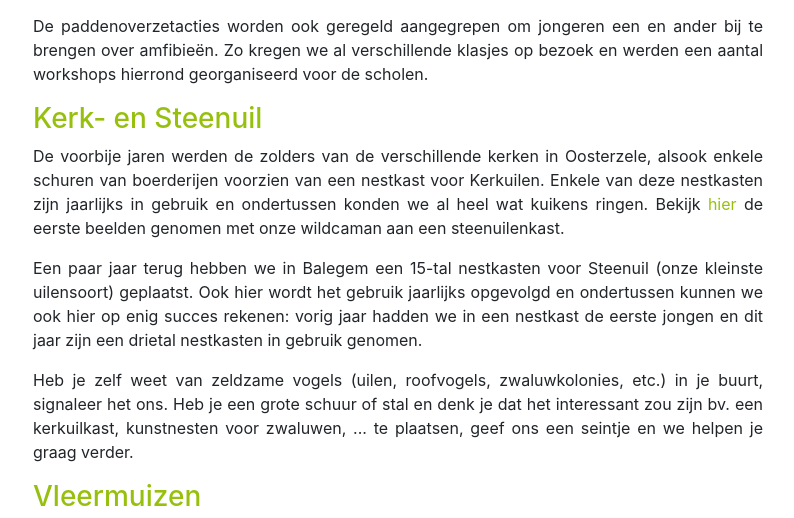
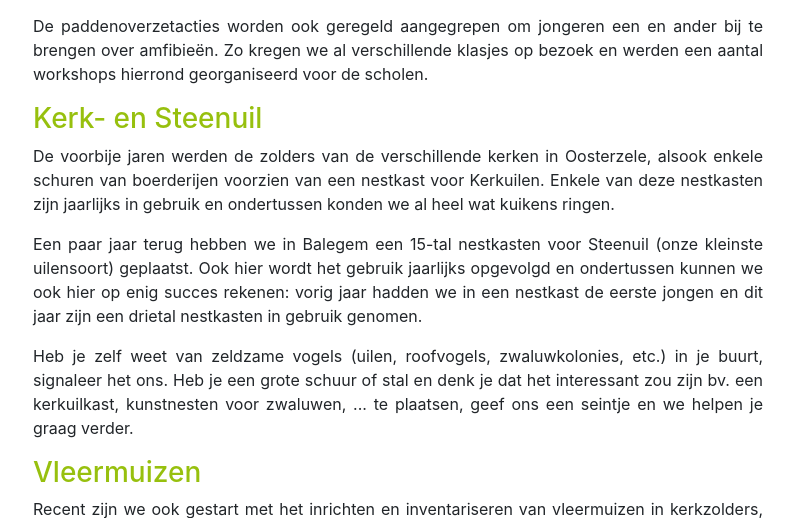
Before and after one commit to bartvle/npo, a Django app: page /soortbescherming/ in a window 1280 px wide. Shown: the part 583-1101 px from the top of the page, without its empty margins (52-846 px from the left). Run offline with Django 3.2, Linux system fonts and the light colour scheme; some libraries are stand-ins or nearby versions.

Commit message:
Update content

```diff
--- a/npo/npo/templates/soortbescherming.htm
+++ b/npo/npo/templates/soortbescherming.htm
@@ -14,7 +14,7 @@
             </p>
             <h2 class="sub_title">Kerk- en Steenuil</h2>
             <p class="text-justify">
-                De voorbije jaren werden de zolders van de verschillende kerken in Oosterzele, alsook enkele schuren van boerderijen voorzien van een nestkast voor Kerkuilen. Enkele van deze nestkasten zijn jaarlijks in gebruik en ondertussen konden we al heel wat kuikens ringen. Bekijk <a href="/soortbescherming/steenuil">hier</a> de eerste beelden genomen met onze wildcaman aan een steenuilenkast.
+                De voorbije jaren werden de zolders van de verschillende kerken in Oosterzele, alsook enkele schuren van boerderijen voorzien van een nestkast voor Kerkuilen. Enkele van deze nestkasten zijn jaarlijks in gebruik en ondertussen konden we al heel wat kuikens ringen.
             </p>
             <p class="text-justify">
                 Een paar jaar terug hebben we in Balegem een 15-tal nestkasten voor Steenuil (onze kleinste uilensoort) geplaatst. Ook hier wordt het gebruik jaarlijks opgevolgd en ondertussen kunnen we ook hier op enig succes rekenen: vorig jaar hadden we in een nestkast de eerste jongen en dit jaar zijn een drietal nestkasten in gebruik genomen.
```
